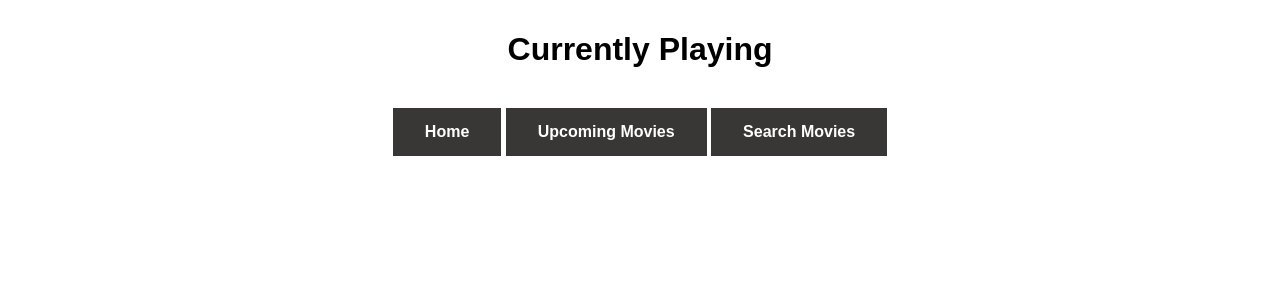
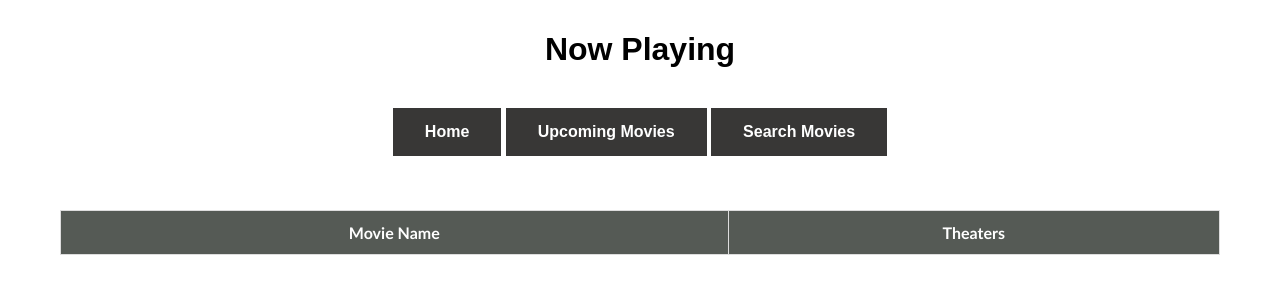
Before and after one commit to arunshaju001/Movie-Booking-System-using-Flask, a Flask app: page /current in a window 1280 px wide. Shown: the top 300 px of the page. Run offline with Flask 2, Linux system fonts and the light colour scheme; data comes from the database, SQL or seed files in the repository; lists and menus that the app fills with data are empty.

Commit message:
updated ui

```diff
--- a/app.py
+++ b/app.py
@@ -60,7 +60,10 @@ def upcoming():
 
 @app.route('/current')
 def current():
-    return render_template("current_movies.html")
+    cur_movies = Movie.query.filter_by(status='running').group_by(Movie.movie_name).all()
+    result = movies_schema.dump(cur_movies)
+    # print( result )
+    return render_template( "current_movies.html", result=result )
 
 @app.route('/search')
 def search():
--- a/templates/current_movies.html
+++ b/templates/current_movies.html
@@ -5,11 +5,33 @@
         <link rel="stylesheet" href="{{ url_for('static',filename='css/main.css')}}"/>
     </head>
     <body>
-        <center><h1>Currently Playing</h1><br>
+        <center><h1>Now Playing</h1><br>
             <a href="{{ url_for('index') }}" ><button type="button" >Home</button></a>
             <a href="{{ url_for('upcoming') }}" ><button type="button" >Upcoming Movies</button></a>
             <a href="{{ url_for('search') }}" ><button type="button" >Search Movies</button></a>
 
-        </center>
+        </center>   <br><br><br>
+        <table class="table table-hover">
+            <thead>
+            <tr>
+                <th scope="col">Movie Name</th>
+                <th scope="col">Theaters</th>
+            </tr>
+            </thead>
+            <tbody>
+
+            <!-- Construct the rest of courses here -->
+            {% for movie in result %}
+            <tr>
+                <td scope='row'>{{ movie['movie_name'] }}</td>
+                <td>
+                    <form action="{{url_for('theaters')}}" method="POST">
+                        <input type="hidden" name="movie_name" value="{{ movie['movie_name'] }}" >
+                    <button>View Theaters</button></form>
+                </td>
+            </tr>
+            {% endfor %}
+            </tbody>
+        </table>
     </body>
 </html>
--- a/templates/index.html
+++ b/templates/index.html
@@ -5,10 +5,12 @@
         <link rel="stylesheet" href="{{ url_for('static',filename='css/main.css')}}"/>
     </head>
     <body>
-        <center><h1>Welcome to Movie Booking</h1><br>
+        <center><h1>Movie Booking</h1><br>
             <a href="{{ url_for('upcoming') }}" ><button type="button" >Upcoming Movies</button></a>
             <a href="{{ url_for('current') }}" ><button type="button" >Currently Playing</button></a>
             <a href="{{ url_for('search') }}" ><button type="button" >Search Movies</button></a>
+            <br><br>
+            <p><h2>Welcome to our Movie Booking platform...</h2></p>
         </center>
     </body>
 </html>
--- a/templates/theaters.html
+++ b/templates/theaters.html
@@ -5,7 +5,7 @@
         <link rel="stylesheet" href="{{ url_for('static',filename='css/main.css')}}"/>
     </head>
     <body>
-        <center><h1>Playing In</h1><br>
+        <center><h1>Theaters</h1><br>
             <a href="{{ url_for('index') }}" ><button type="button" >Home</button></a>
             <a href="{{ url_for('upcoming') }}" ><button type="button" >Upcoming Movies</button></a>
             <a href="{{ url_for('search') }}" ><button type="button" >Search Movies</button></a>
```
